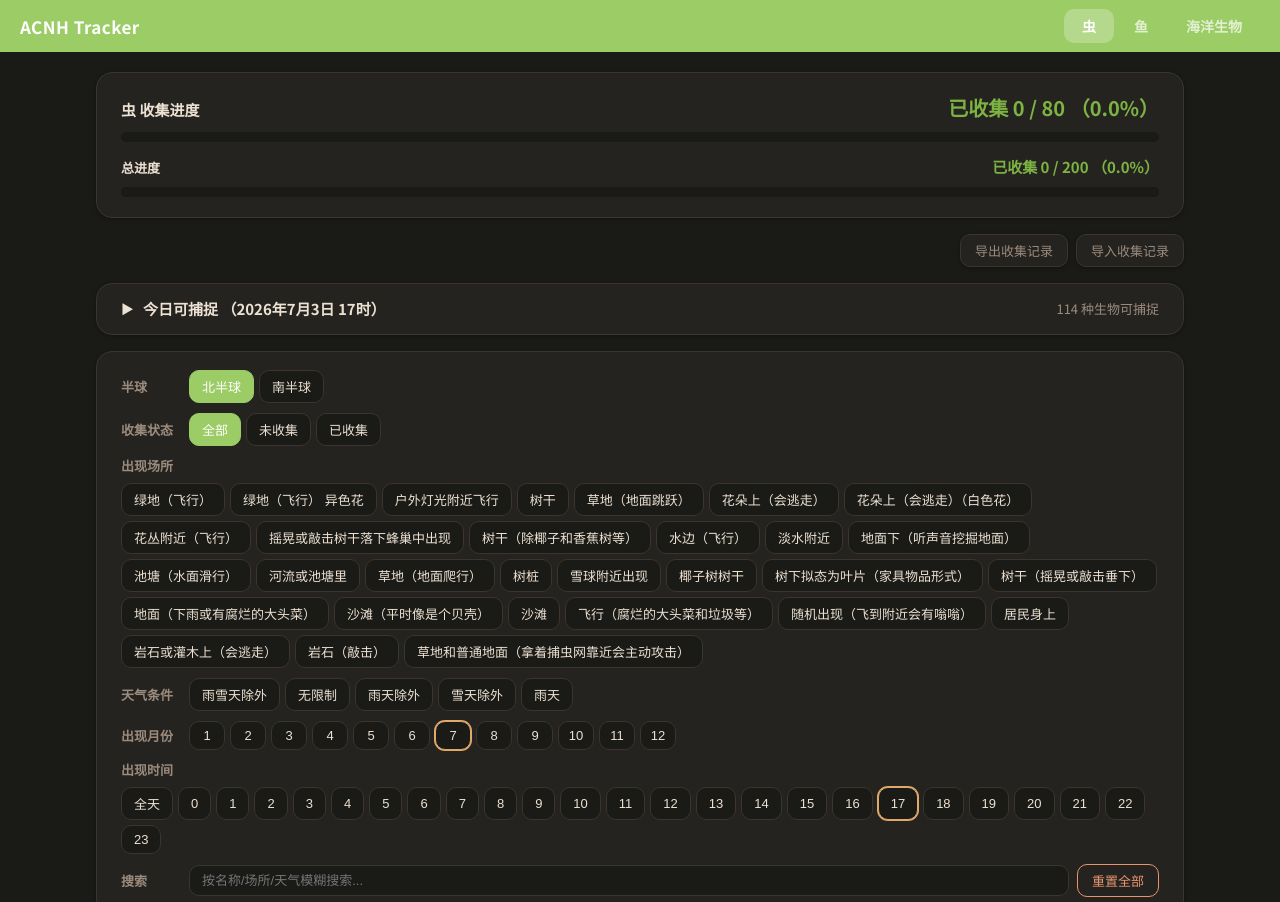
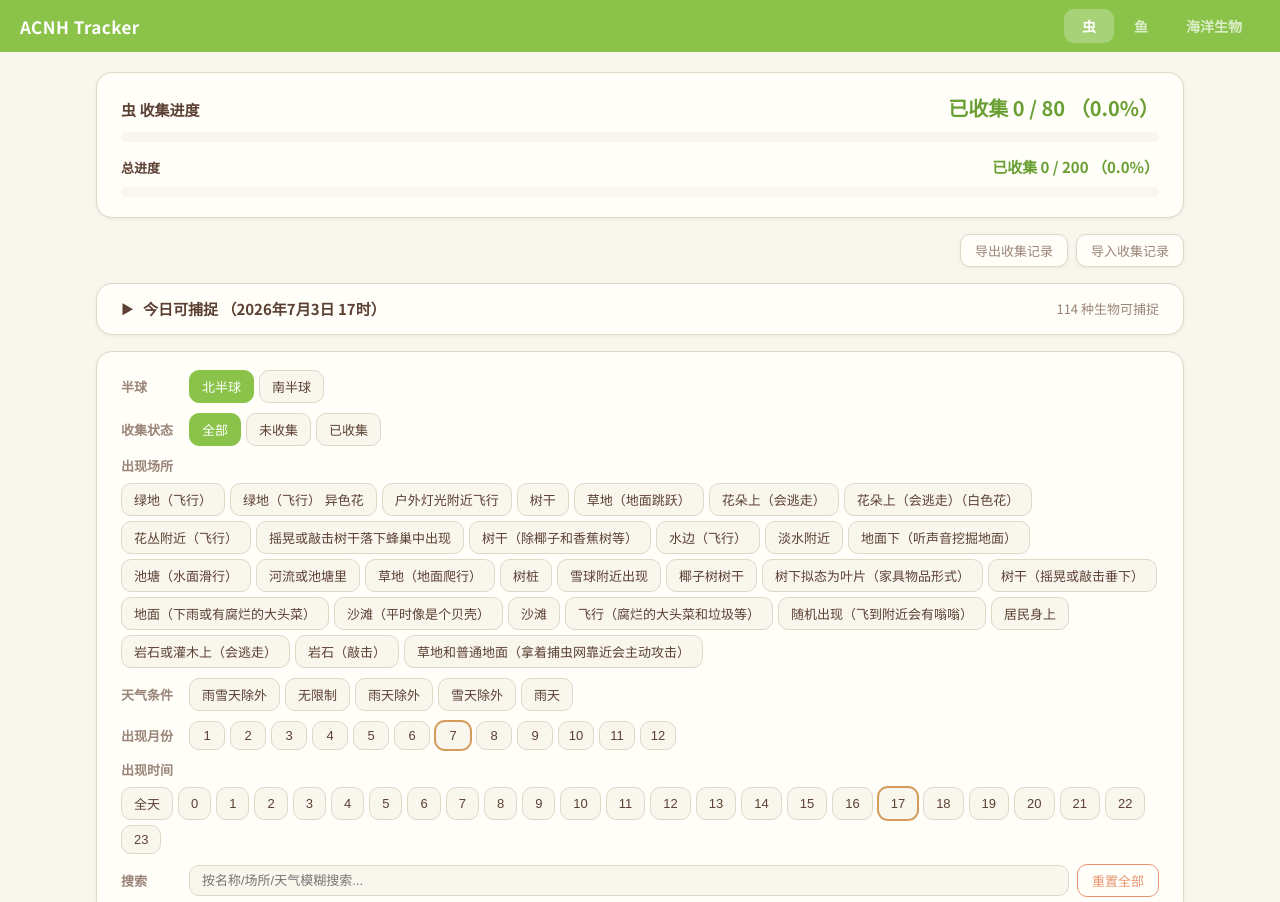
Before and after one commit to BRUC3L1U/ACNH_Tracker, a plain HTML site: page index.html in a window 1280 px wide. Shown: the top 902 px of the page. Drawn offline with Linux system fonts and the dark colour scheme.

Commit message:
Remove dark mode

```diff
--- a/index.html
+++ b/index.html
@@ -18,21 +18,6 @@
   --color-collected:#6A9F33;--color-border:#E0D7C6;
   --color-danger:#E8956F;--color-shadow:rgba(0,0,0,.06);
   --radius-card:16px;--radius-sm:10px;--font-body:'Noto Sans SC',sans-serif;
-}
-@media (prefers-color-scheme: dark){
-  :root{
-    --color-bg:#1a1a17;--color-surface:#242320;
-    --color-text:#ece1d2;--color-text-muted:#9b8b7c;
-    --color-border:#3a352e;--color-shadow:rgba(0,0,0,.3);
-    --color-primary:#9CCC65;--color-primary-dark:#7CB342;
-    --color-accent-warm:#E0A86A;--color-accent-cool:#8DD48F;
-    --color-collected:#7CB342;--color-danger:#E8956F;
-  }
-  .tag-location{background:rgba(141,212,143,.2);color:#A5D6A7}
-  .tag-shadow{background:rgba(224,168,106,.2);color:#E0A86A}
-  .creature-item:hover{background:rgba(156,204,101,.08)}
-  .creature-item.collected{background:rgba(124,179,66,.08)}
-  .list-header{background:rgba(156,204,101,.08)}
 }
 body{font-family:var(--font-body);background:var(--color-bg);color:var(--color-text);min-height:100vh}
 
```
